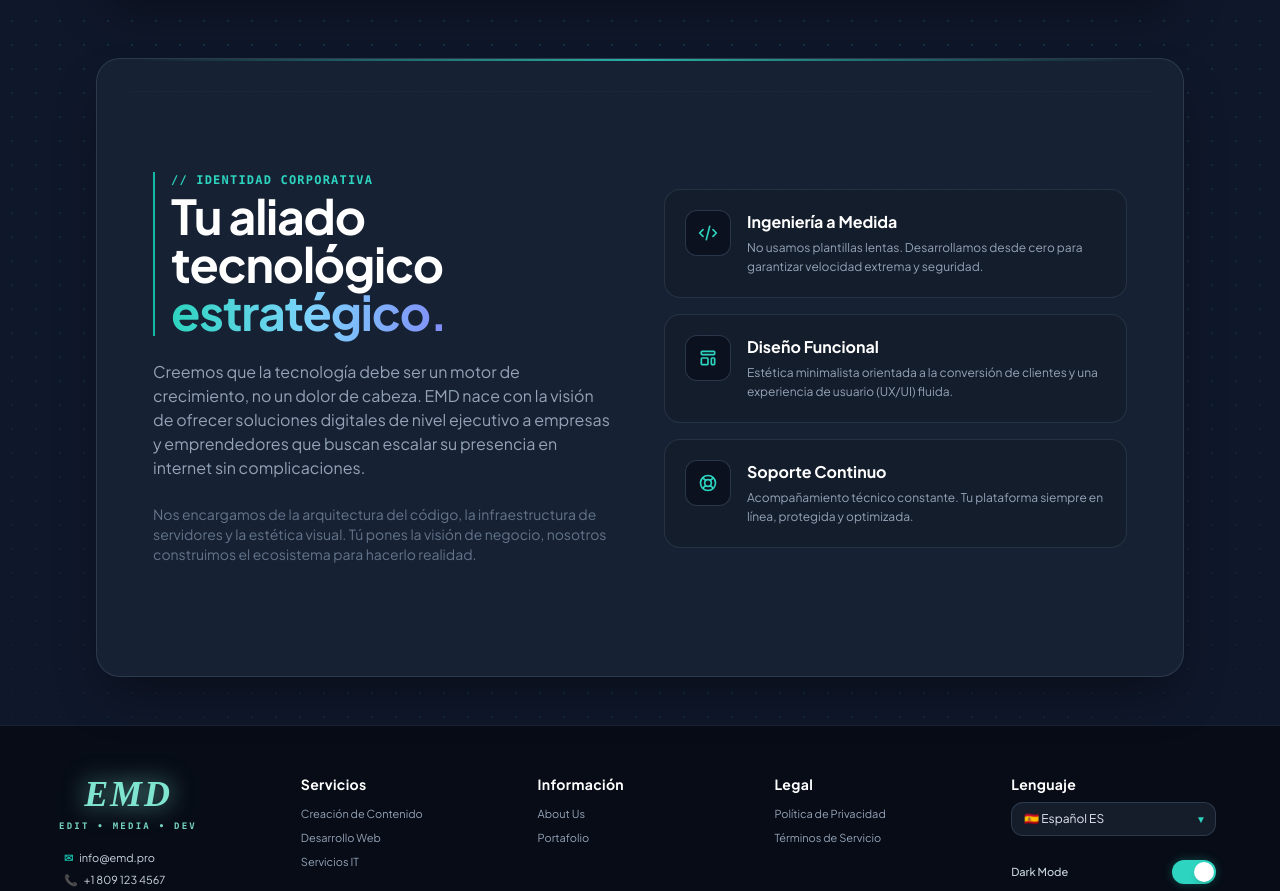
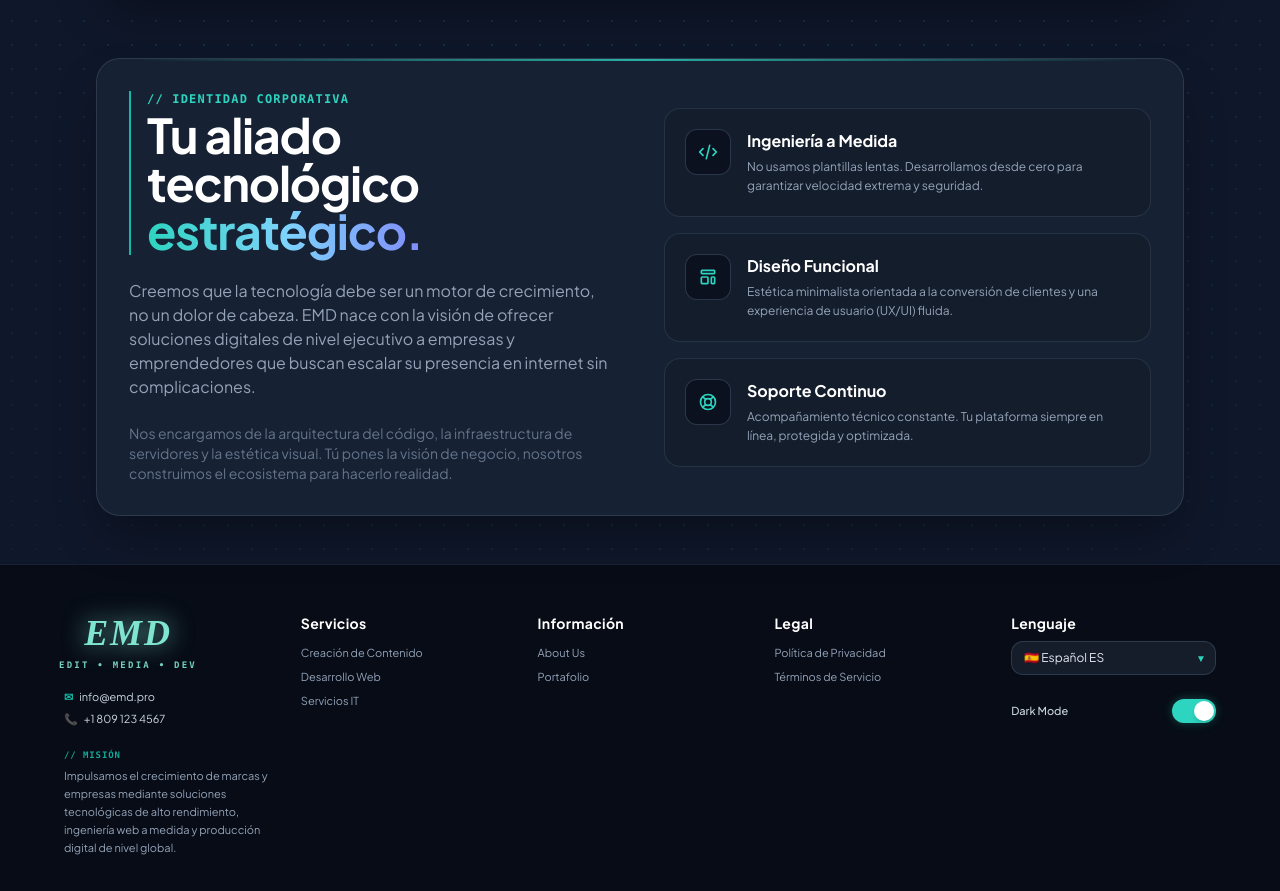
Before and after one commit to Renegado-ops/EMD, a React (Vite) app: page / in a window 1280 px wide. Shown: the part 1551-2442 px from the top of the page. Built offline with nearby package versions, Linux system fonts and the light colour scheme; a web font is replaced by a local one.

Commit message:
fix: resolver error TS6133 en AboutSection

```diff
--- a/src/components/AboutSection.tsx
+++ b/src/components/AboutSection.tsx
@@ -1,9 +1,12 @@
+import React from 'react';
+
 interface AboutSectionProps {
   isDarkMode?: boolean;
-  t?: any;
+  t?: any; // Lo dejamos en la interfaz por si el App.tsx lo envía, para que no dé error de firma
 }
 
-export const AboutSection = ({ isDarkMode = true, t: _t }: AboutSectionProps) => {
+// AQUÍ ESTÁ LA MAGIA: Quitamos `t: _t` de los parámetros recibidos.
+export const AboutSection = ({ isDarkMode = true }: AboutSectionProps) => {
   const defaultFeatures = [
     {
       id: 'engineering',
@@ -38,7 +41,10 @@ export const AboutSection = ({ isDarkMode = true, t: _t }: AboutSectionProps) =>
   ];
 
   return (
-    <section id="nosotros" className="py-20 px-6 max-w-7xl mx-auto border-t border-slate-800/60">
+    // NOTA: Quité los paddings excesivos (py-20 px-6 max-w-7xl mx-auto)
+    // porque en el App.tsx este componente ya está envuelto en un recuadro
+    // de vidrio (glassmorphism) que le da su propia estructura.
+    <section id="nosotros" className="w-full">
       <div className="grid grid-cols-1 lg:grid-cols-12 gap-12 items-center">
         {/* COLUMNA IZQUIERDA: MENSAJE PRINCIPAL DE LA AGENCIA */}
         <div className="lg:col-span-6 space-y-6">
```
